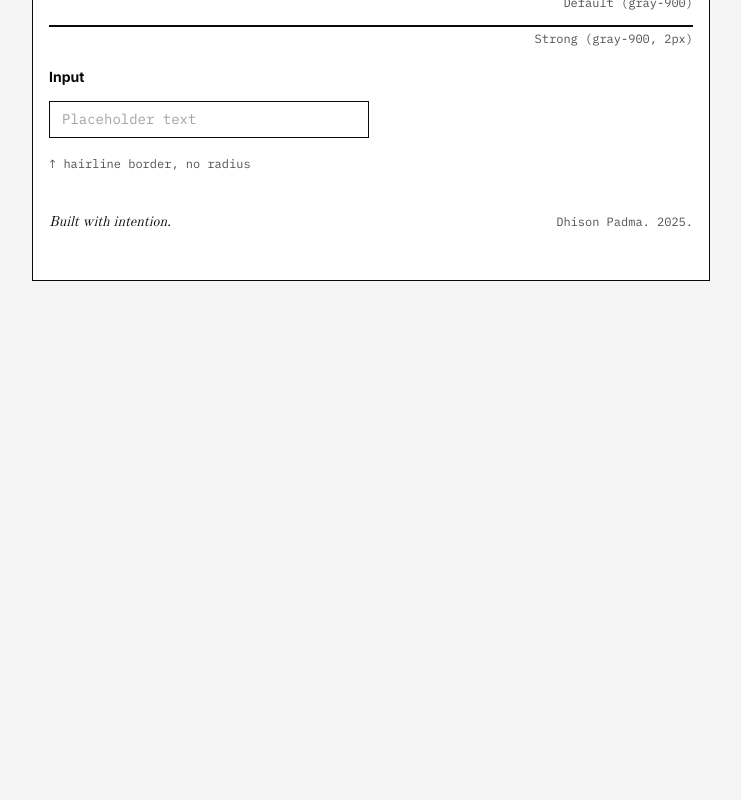
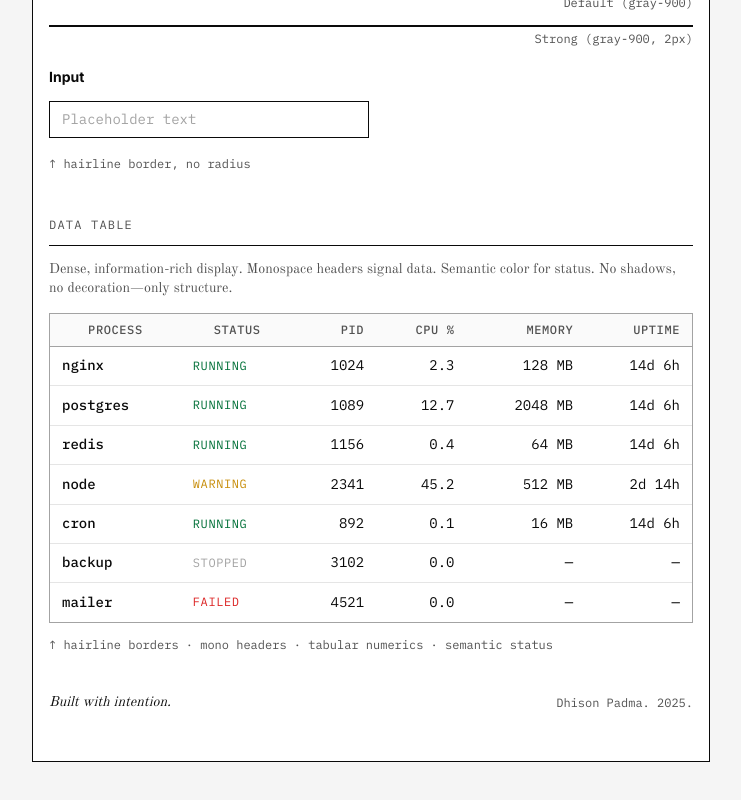
Before and after one commit to dhisonp/ardent-design, a Next.js app: page / in a window 1280 px wide. Shown: the part 2941-3741 px from the top of the page, without its empty margins (269-1010 px from the left). Before the commit the page ends 3262 px from the top, so only its background shows below. Built offline with nearby package versions, Linux system fonts and the light colour scheme.

Commit message:
add data table

```diff
--- a/src/app/page.tsx
+++ b/src/app/page.tsx
@@ -5,6 +5,7 @@ import { Influences } from "@/components/sections/Influences";
 import { Typography } from "@/components/sections/Typography";
 import { Colors } from "@/components/sections/Colors";
 import { Components } from "@/components/sections/Components";
+import { DataTable } from "@/components/sections/DataTable";
 import { Footer } from "@/components/sections/Footer";
 
 export default function Home() {
@@ -16,6 +17,7 @@ export default function Home() {
       <Typography />
       <Colors />
       <Components />
+      <DataTable />
       <Footer />
     </MainContainer>
   );
--- /dev/null
+++ b/src/components/sections/DataTable.tsx
@@ -0,0 +1,145 @@
+import { Label } from "@/components/ui/Label";
+import { Divider } from "@/components/ui/Divider";
+import {
+  Table,
+  TableHead,
+  TableBody,
+  TableRow,
+  TableHeaderCell,
+  TableCell,
+} from "@/components/ui/Table";
+import { cn } from "@/lib/cn";
+
+const processes = [
+  {
+    name: "nginx",
+    status: "running",
+    cpu: 2.3,
+    memory: 128,
+    uptime: "14d 6h",
+    pid: 1024,
+  },
+  {
+    name: "postgres",
+    status: "running",
+    cpu: 12.7,
+    memory: 2048,
+    uptime: "14d 6h",
+    pid: 1089,
+  },
+  {
+    name: "redis",
+    status: "running",
+    cpu: 0.4,
+    memory: 64,
+    uptime: "14d 6h",
+    pid: 1156,
+  },
+  {
+    name: "node",
+    status: "warning",
+    cpu: 45.2,
+    memory: 512,
+    uptime: "2d 14h",
+    pid: 2341,
+  },
+  {
+    name: "cron",
+    status: "running",
+    cpu: 0.1,
+    memory: 16,
+    uptime: "14d 6h",
+    pid: 892,
+  },
+  {
+    name: "backup",
+    status: "stopped",
+    cpu: 0.0,
+    memory: 0,
+    uptime: "—",
+    pid: 3102,
+  },
+  {
+    name: "mailer",
+    status: "failed",
+    cpu: 0.0,
+    memory: 0,
+    uptime: "—",
+    pid: 4521,
+  },
+];
+
+function StatusBadge({ status }: { status: string }) {
+  return (
+    <span
+      className={cn(
+        "font-mono text-xs uppercase tracking-wide",
+        status === "running" && "text-emerald-600",
+        status === "warning" && "text-goldenrod-600",
+        status === "failed" && "text-red-500",
+        status === "stopped" && "text-gray-400"
+      )}
+    >
+      {status}
+    </span>
+  );
+}
+
+export function DataTable() {
+  return (
+    <section className="py-6">
+      <div className="mb-2">
+        <Label>DATA TABLE</Label>
+      </div>
+      <Divider className="mb-4" />
+
+      <div className="space-y-4">
+        <p className="font-serif text-sm text-gray-600">
+          Dense, information-rich display. Monospace headers signal data.
+          Semantic color for status. No shadows, no decoration—only structure.
+        </p>
+
+        <Table>
+          <TableHead>
+            <TableRow>
+              <TableHeaderCell>Process</TableHeaderCell>
+              <TableHeaderCell>Status</TableHeaderCell>
+              <TableHeaderCell align="right">PID</TableHeaderCell>
+              <TableHeaderCell align="right">CPU %</TableHeaderCell>
+              <TableHeaderCell align="right">Memory</TableHeaderCell>
+              <TableHeaderCell align="right">Uptime</TableHeaderCell>
+            </TableRow>
+          </TableHead>
+          <TableBody>
+            {processes.map((p) => (
+              <TableRow key={p.pid}>
+                <TableCell variant="mono" className="font-medium">
+                  {p.name}
+                </TableCell>
+                <TableCell>
+                  <StatusBadge status={p.status} />
+                </TableCell>
+                <TableCell variant="mono" align="right">
+                  {p.pid}
+                </TableCell>
+                <TableCell variant="mono" align="right">
+                  {p.cpu.toFixed(1)}
+                </TableCell>
+                <TableCell variant="mono" align="right">
+                  {p.memory > 0 ? `${p.memory} MB` : "—"}
+                </TableCell>
+                <TableCell variant="mono" align="right">
+                  {p.uptime}
+                </TableCell>
+              </TableRow>
+            ))}
+          </TableBody>
+        </Table>
+
+        <div className="text-xs font-mono text-gray-600">
+          ↑ hairline borders · mono headers · tabular numerics · semantic status
+        </div>
+      </div>
+    </section>
+  );
+}
--- /dev/null
+++ b/src/components/ui/Table.tsx
@@ -0,0 +1,105 @@
+import { cn } from "@/lib/cn";
+
+interface TableProps {
+  children: React.ReactNode;
+  className?: string;
+}
+
+export function Table({ children, className }: TableProps) {
+  return (
+    <div className={cn("border border-gray-400 overflow-x-auto", className)}>
+      <table className="w-full border-collapse">{children}</table>
+    </div>
+  );
+}
+
+interface TableHeadProps {
+  children: React.ReactNode;
+  className?: string;
+}
+
+export function TableHead({ children, className }: TableHeadProps) {
+  return (
+    <thead className={cn("border-b border-gray-400", className)}>
+      {children}
+    </thead>
+  );
+}
+
+interface TableBodyProps {
+  children: React.ReactNode;
+  className?: string;
+}
+
+export function TableBody({ children, className }: TableBodyProps) {
+  return <tbody className={className}>{children}</tbody>;
+}
+
+interface TableRowProps {
+  children: React.ReactNode;
+  className?: string;
+}
+
+export function TableRow({ children, className }: TableRowProps) {
+  return (
+    <tr className={cn("border-b border-gray-200 last:border-b-0", className)}>
+      {children}
+    </tr>
+  );
+}
+
+interface TableHeaderCellProps {
+  children: React.ReactNode;
+  className?: string;
+  align?: "left" | "right" | "center";
+}
+
+export function TableHeaderCell({
+  children,
+  className,
+  align = "left",
+}: TableHeaderCellProps) {
+  return (
+    <th
+      className={cn(
+        "py-2 px-3",
+        "font-mono text-xs font-medium uppercase tracking-wide",
+        "text-gray-600 bg-gray-50",
+        align === "right" && "text-right",
+        align === "center" && "text-center",
+        className
+      )}
+    >
+      {children}
+    </th>
+  );
+}
+
+interface TableCellProps {
+  children: React.ReactNode;
+  className?: string;
+  align?: "left" | "right" | "center";
+  variant?: "text" | "mono";
+}
+
+export function TableCell({
+  children,
+  className,
+  align = "left",
+  variant = "text",
+}: TableCellProps) {
+  return (
+    <td
+      className={cn(
+        "py-2 px-3",
+        variant === "text" && "font-serif text-base",
+        variant === "mono" && "font-mono text-sm tabular-nums",
+        align === "right" && "text-right",
+        align === "center" && "text-center",
+        className
+      )}
+    >
+      {children}
+    </td>
+  );
+}
```
